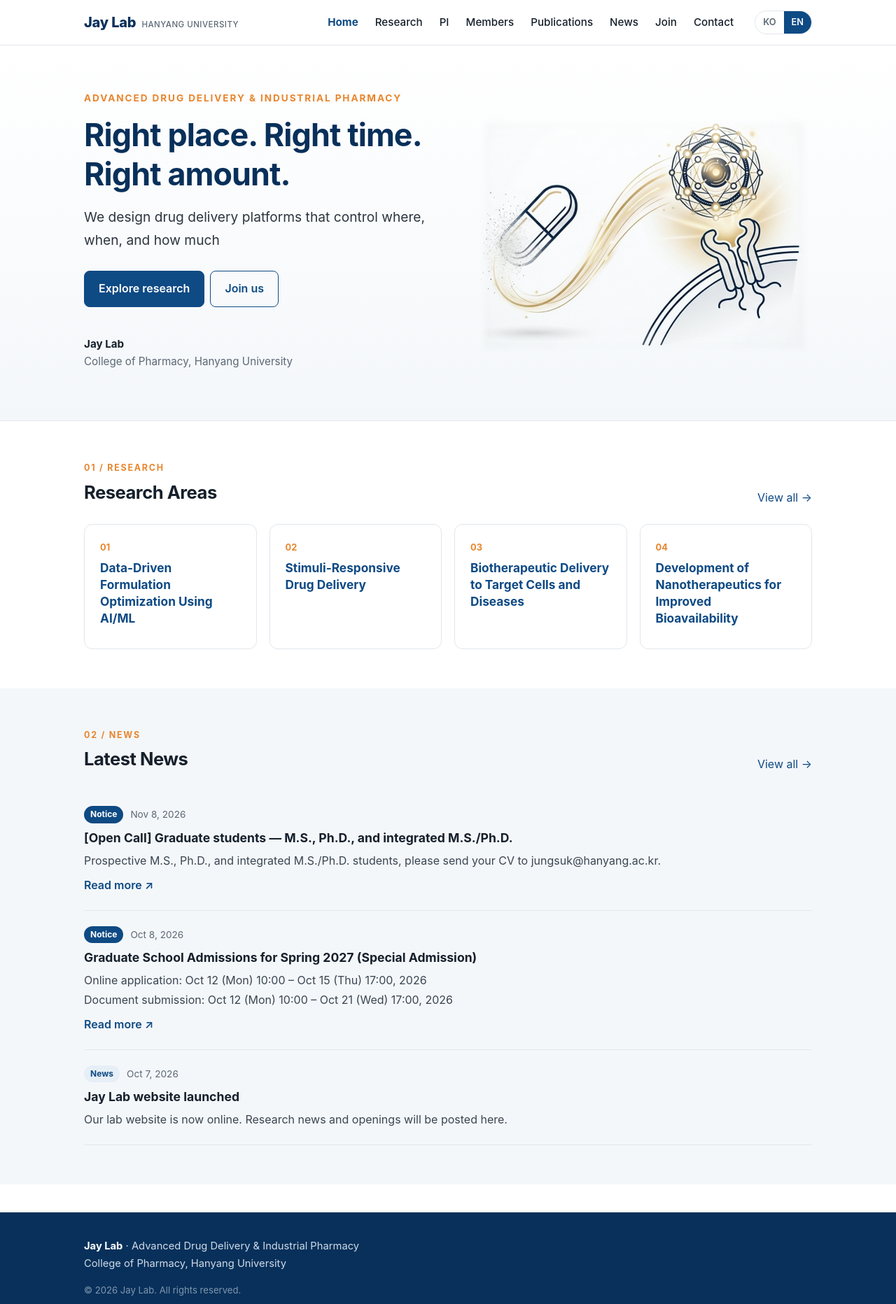
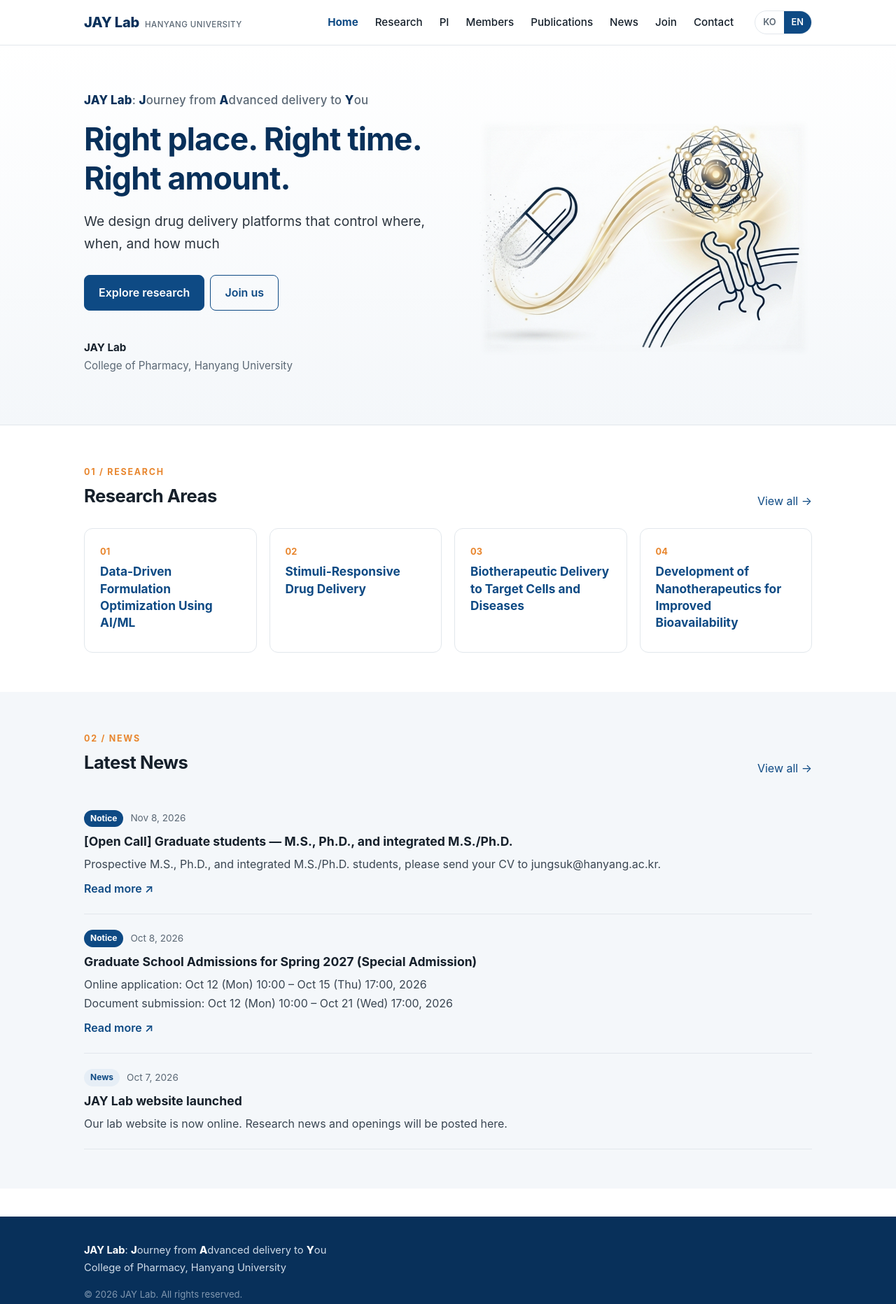
Before and after one commit to JAYlab-HYU/JAYlab-HYU.github.io, a plain HTML site: page index.html in a window 1280 px wide. Shown: the top 1864 px of the page at 70% size. Drawn offline with Linux system fonts and the light colour scheme; a web font is replaced by a local one.

Commit message:
연구실명을 JAY Lab으로 변경, 부제를 'JAY Lab: Journey from Advanced delivery to You'로 교체 (J·A·Y 강조)
Co-Authored-By: Claude Opus 5.5 <noreply@anthropic.com>
Claude-Session: https://claude.ai/code/session_019Hk12pSpYo27Hb2zGMS5dC

```diff
--- a/assets/data.js
+++ b/assets/data.js
@@ -1,5 +1,5 @@
 /* ==========================================================
-   Jay Lab 홈페이지 내용 파일 — 소식/구성원/논문은 이 파일만 고치면 됩니다.
+   JAY Lab 홈페이지 내용 파일 — 소식/구성원/논문은 이 파일만 고치면 됩니다.
    · 항목을 추가할 때는 { ... } 한 덩어리를 복사해 맨 위에 붙이고 내용을 바꾸세요.
    · 따옴표(" ")와 쉼표(,)를 지우지 않도록 주의하세요.
    · 사진은 images 폴더에 올린 뒤 "images/파일이름.jpg" 형태로 적습니다.
@@ -38,7 +38,7 @@ const SITE = {
     {
       date: "2026-10-07",
       tag: "news",
-      title: { ko: "Jay Lab 홈페이지 개설", en: "Jay Lab website launched" },
+      title: { ko: "JAY Lab 홈페이지 개설", en: "JAY Lab website launched" },
       body:  { ko: "연구실 홈페이지를 열었습니다. 연구 소식과 모집 안내를 이곳에서 전합니다.",
                en: "Our lab website is now online. Research news and openings will be posted here." },
       images: [],
--- a/assets/site.js
+++ b/assets/site.js
@@ -18,14 +18,14 @@
   // header / footer
   const here=(location.pathname.split("/").pop()||"index.html");
   $("#header").outerHTML=`<a class="skip" href="#main">본문 바로가기</a><header class="site"><div class="wrap">
-    <a class="brand" href="index.html">Jay Lab<small>HANYANG UNIVERSITY</small></a>
+    <a class="brand" href="index.html">JAY Lab<small>HANYANG UNIVERSITY</small></a>
     <button class="menu-btn" aria-label="Menu">☰</button>
     <nav class="main">${NAV.map(n=>`<a href="${n[0]}" class="${n[0]===here?"on":""}">${b2(n[1],n[2])}</a>`).join("")}</nav>
     <div class="lang"><button data-l="ko">KO</button><button data-l="en">EN</button></div></div></header>`;
   $("#footer").outerHTML=`<footer class="site"><div class="wrap">
-    <b>Jay Lab</b> · ${b2("물리약학 연구실","Advanced Drug Delivery & Industrial Pharmacy")}<br>
+    <b>JAY Lab</b><span class="ko"> · 물리약학 연구실</span><span class="en jay">: <b>J</b>ourney from <b>A</b>dvanced delivery to <b>Y</b>ou</span><br>
     ${b2("한양대학교 약학대학","College of Pharmacy, Hanyang University")}
-    <div class="c">© ${new Date().getFullYear()} Jay Lab. All rights reserved.</div></div></footer>`;
+    <div class="c">© ${new Date().getFullYear()} JAY Lab. All rights reserved.</div></div></footer>`;
   document.querySelectorAll(".lang button").forEach(b=>b.onclick=()=>setLang(b.dataset.l));
   $(".menu-btn").onclick=()=>$("nav.main").classList.toggle("open");
   setLang(lang);
--- a/assets/style.css
+++ b/assets/style.css
@@ -144,3 +144,8 @@ footer.site .c{margin-top:14px;opacity:.6;font-size:.82rem}
  .steps li:last-child::before{display:none}
  .steps li::after{top:5px}
 }
+
+/* JAY Lab acronym */
+.hero .eyebrow.jay-line{text-transform:none;letter-spacing:.01em;font-size:1.05rem;font-weight:500;color:var(--mute)}
+.jay b{font-weight:800;color:var(--blue-d)}
+footer.site .jay b{color:#fff}
--- a/index.html
+++ b/index.html
@@ -3,8 +3,8 @@
 <head>
 <meta charset="utf-8">
 <meta name="viewport" content="width=device-width, initial-scale=1">
-<title>Jay Lab | 한양대학교 약학대학</title>
-<meta name="description" content="Jay Lab — 한양대학교 약학대학 물리약학 연구실 | Advanced Drug Delivery & Industrial Pharmacy, Hanyang University">
+<title>JAY Lab | 한양대학교 약학대학</title>
+<meta name="description" content="JAY Lab — 한양대학교 약학대학 물리약학 연구실 | Journey from Advanced delivery to You, College of Pharmacy, Hanyang University">
 <link rel="stylesheet" href="https://cdn.jsdelivr.net/gh/orioncactus/pretendard@v1.3.9/dist/web/variable/pretendardvariable-dynamic-subset.min.css">
 <link rel="stylesheet" href="assets/style.css">
 </head>
@@ -12,11 +12,11 @@
 <div id="header"></div>
 <main id="main">
 <section class="hero"><div class="wrap hero-grid"><div>
-<p class="eyebrow">Advanced Drug Delivery &amp; Industrial Pharmacy</p>
+<p class="eyebrow jay-line"><span class="jay"><b>JAY Lab</b>: <b>J</b>ourney from <b>A</b>dvanced delivery to <b>Y</b>ou</span></p>
 <h1>Right place. Right time. Right amount.</h1>
 <p style="font-size:1.2rem;margin:-12px 0 28px;opacity:.9"><span class="ko">약물이 필요한 곳에, 원하는 시간만큼, 정확한 양이 닿도록 전달합니다</span><span class="en">We design drug delivery platforms that control where, when, and how much</span></p>
 <a class="btn dark fill" href="research.html"><span class="ko">연구 살펴보기</span><span class="en">Explore research</span></a><a class="btn dark" href="join.html"><span class="ko">모집 안내</span><span class="en">Join us</span></a>
-<p class="aff"><b>Jay Lab</b><span class="ko"> · 물리약학 연구실</span><br><span class="ko">한양대학교 약학대학</span><span class="en">College of Pharmacy, Hanyang University</span></p>
+<p class="aff"><b>JAY Lab</b><span class="ko"> · 물리약학 연구실</span><br><span class="ko">한양대학교 약학대학</span><span class="en">College of Pharmacy, Hanyang University</span></p>
 </div><img class="hero-art" src="images/hero.png" alt="" width="806" height="583">
 </div></section>
 <div class="wrap"><div class="slider" id="slider"></div></div>
```
Also changed, not shown: contact.html (+2 -2 lines), join.html (+2 -2 lines), news.html (+2 -2 lines), pi.html (+2 -2 lines), publications.html (+2 -2 lines), research.html (+2 -2 lines), team.html (+2 -2 lines), 1 other file.
